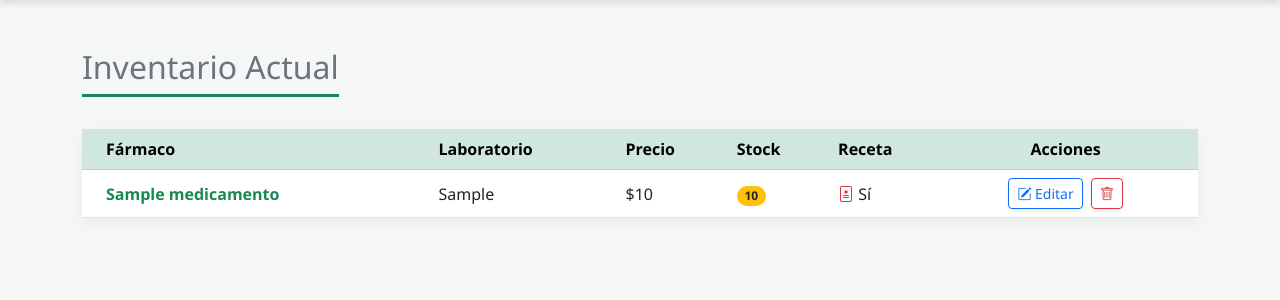
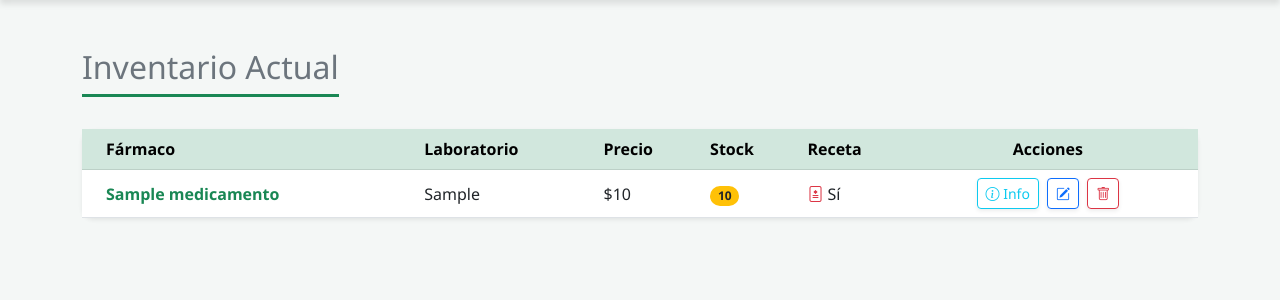
Before and after one commit to vcntt0/Farmacia_app, a Django app: page /inventario/ in a window 1280 px wide. Shown: the part 56-356 px from the top of the page. Run offline with Django 5.2, Linux system fonts and the light colour scheme; tables that the repository leaves empty hold one stand-in row (values such as "Sample post").

Commit message:
feat: agregacion del boton info para la descripcion de medicamentos

```diff
--- a/farmaciaapp/templates/farmaciaapp/listar.html
+++ b/farmaciaapp/templates/farmaciaapp/listar.html
@@ -5,7 +5,7 @@
     <h2 class="text-secondary border-bottom border-success pb-2 border-3">Inventario Actual</h2>
 </div>
 
-<div class="card card-custom">
+<div class="card card-custom shadow-sm">
     <div class="card-body p-0">
         <div class="table-responsive">
             <table class="table table-hover align-middle mb-0">
@@ -42,14 +42,50 @@
                             {% endif %}
                         </td>
                         <td class="text-center pe-4">
-                            <a href="{% url 'editar_medicamento' m.id %}" class="btn btn-sm btn-outline-primary shadow-sm me-1">
-                                <i class="bi bi-pencil-square"></i> Editar
+                            <button type="button" class="btn btn-sm btn-outline-info shadow-sm me-1" data-bs-toggle="modal" data-bs-target="#modalDesc{{ m.id }}" title="Ver Detalles">
+                                <i class="bi bi-info-circle"></i> Info
+                            </button>
+
+                            <a href="{% url 'editar_medicamento' m.id %}" class="btn btn-sm btn-outline-primary shadow-sm me-1" title="Editar">
+                                <i class="bi bi-pencil-square"></i>
                             </a>
-                            <a href="{% url 'eliminar_medicamento' m.id %}" class="btn btn-sm btn-outline-danger shadow-sm">
+                            <a href="{% url 'eliminar_medicamento' m.id %}" class="btn btn-sm btn-outline-danger shadow-sm" title="Eliminar">
                                 <i class="bi bi-trash"></i>
                             </a>
                         </td>
                     </tr>
+
+                    <div class="modal fade" id="modalDesc{{ m.id }}" tabindex="-1" aria-labelledby="modalLabel{{ m.id }}" aria-hidden="true">
+                        <div class="modal-dialog modal-dialog-centered">
+                            <div class="modal-content border-0 shadow">
+                                <div class="modal-header bg-success text-white">
+                                    <h5 class="modal-title fw-bold" id="modalLabel{{ m.id }}">
+                                        <i class="bi bi-capsule me-2"></i>{{ m.nombre }}
+                                    </h5>
+                                    <button type="button" class="btn-close btn-close-white" data-bs-dismiss="modal" aria-label="Close"></button>
+                                </div>
+                                <div class="modal-body text-start p-4">
+                                    <div class="bg-light p-3 rounded mb-3 border">
+                                        <p class="mb-1"><strong><i class="bi bi-building text-secondary me-2"></i>Laboratorio:</strong> {{ m.laboratorio }}</p>
+                                        <p class="mb-0"><strong><i class="bi bi-calendar-event text-secondary me-2"></i>Vencimiento:</strong> {{ m.fecha_vencimiento|date:"d/m/Y" }}</p>
+                                    </div>
+
+                                    <h6 class="fw-bold text-success border-bottom pb-2">Descripción e Indicaciones</h6>
+                                    <p class="text-muted mt-2">
+                                        {% if m.descripcion %}
+                                            {{ m.descripcion|linebreaks }}
+                                        {% else %}
+                                            <i class="bi bi-exclamation-circle text-warning me-1"></i> No hay descripción registrada para este fármaco.
+                                        {% endif %}
+                                    </p>
+                                </div>
+                                <div class="modal-footer bg-light">
+                                    <button type="button" class="btn btn-secondary px-4" data-bs-dismiss="modal">Cerrar</button>
+                                </div>
+                            </div>
+                        </div>
+                    </div>
+
                     {% empty %}
                     <tr>
                         <td colspan="6" class="text-center text-muted py-5">
--- a/farmaciaapp/views.py
+++ b/farmaciaapp/views.py
@@ -3,17 +3,14 @@ from .models import Medicamento
 from .forms import MedicamentoForm
 
 def inicio(request):
-    """Página principal"""
     total_medicamentos = Medicamento.objects.count()
     return render(request, 'farmaciaapp/inicio.html', {'total': total_medicamentos})
 
 def listar_medicamentos(request):
-    """Consultar registros (R)"""
     medicamentos = Medicamento.objects.all().order_by('nombre')
     return render(request, 'farmaciaapp/listar.html', {'medicamentos': medicamentos})
 
 def crear_medicamento(request):
-    """Crear registro (C)"""
     if request.method == 'POST':
         form = MedicamentoForm(request.POST)
         if form.is_valid():
@@ -24,7 +21,6 @@ def crear_medicamento(request):
     return render(request, 'farmaciaapp/crear.html', {'form': form})
 
 def editar_medicamento(request, pk):
-    """Modificar registro (U)"""
     medicamento = get_object_or_404(Medicamento, pk=pk)
     if request.method == 'POST':
         form = MedicamentoForm(request.POST, instance=medicamento)
@@ -36,7 +32,6 @@ def editar_medicamento(request, pk):
     return render(request, 'farmaciaapp/editar.html', {'form': form, 'medicamento': medicamento})
 
 def eliminar_medicamento(request, pk):
-    """Eliminar registro (D)"""
     medicamento = get_object_or_404(Medicamento, pk=pk)
     if request.method == 'POST':
         medicamento.delete()
```
